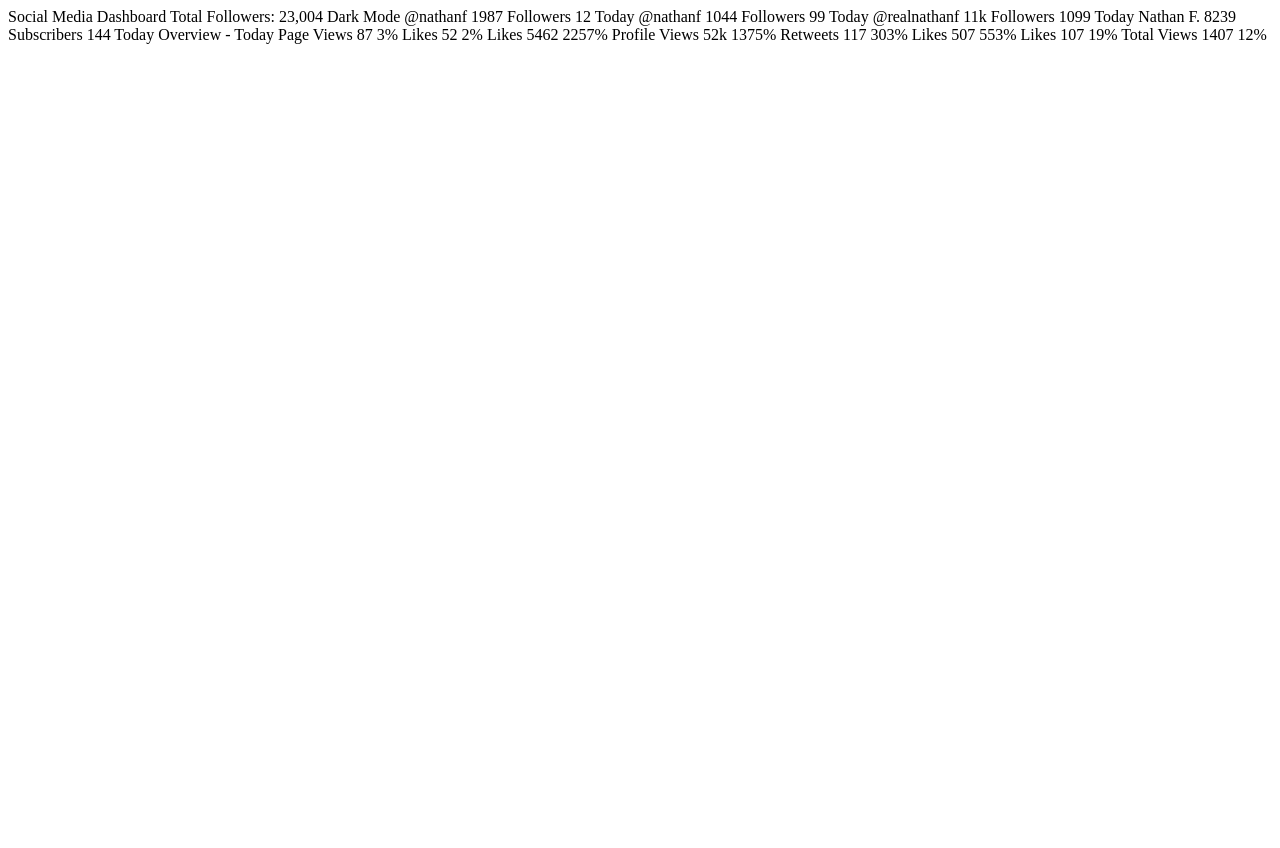
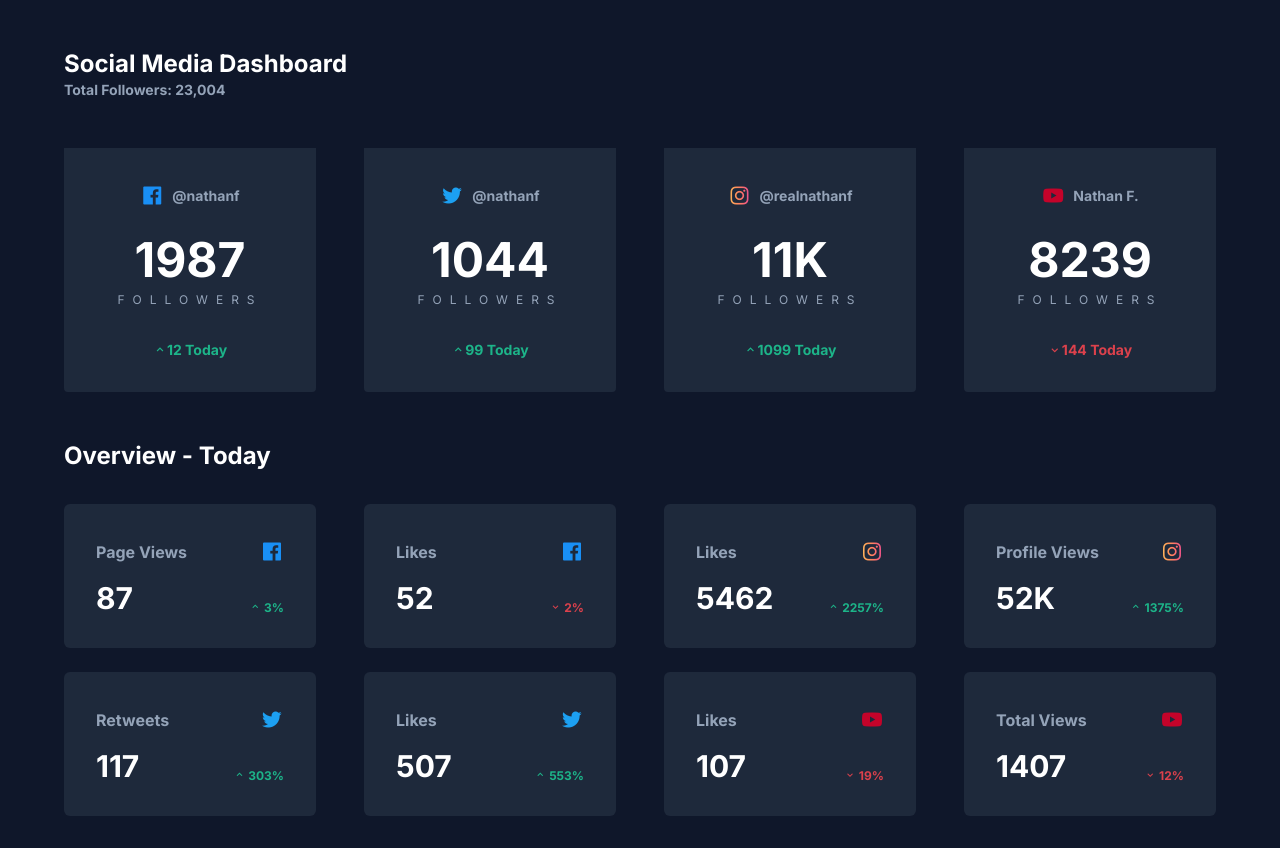
Before and after one commit to OGShawnLee/social-media-dashboard, a Svelte app: page / in a window 1280 px wide. Before the commit the page ends 800 px from the top, so only its background shows below. Built offline with nearby package versions, Linux system fonts and the light colour scheme.

Commit message:
:sparkles: feat: add dashboard component

```diff
--- a/index.html
+++ b/index.html
@@ -4,10 +4,17 @@
     <meta charset="UTF-8" />
     <link rel="icon" sizes="32x32" type="image/png" href="/favicon.ico" />
     <meta name="viewport" content="width=device-width, initial-scale=1.0" />
+    <link rel="preconnect" href="https://fonts.googleapis.com" />
+    <link rel="preconnect" href="https://fonts.gstatic.com" crossorigin />
+    <link
+      href="https://fonts.googleapis.com/css2?family=Inter:wght@400;700&display=swap"
+      rel="stylesheet"
+    />
+    <link href="https://unpkg.com/boxicons@2.1.2/css/boxicons.min.css" rel="stylesheet" />
     <title>Frontend Mentor | Social Media Dashboard</title>
   </head>
-  <body>
-    <div id="app"></div>
+  <body class="min-h-screen | bg-blue-gray-900 text-blue-gray-400 font-inter">
+    <div class="mb-18" id="app"></div>
     <script type="module" src="/src/main.ts"></script>
   </body>
 </html>
--- a/package.json
+++ b/package.json
@@ -17,6 +17,7 @@
     "svelte-preprocess": "^4.9.8",
     "tslib": "^2.3.1",
     "typescript": "^4.5.4",
-    "vite": "^2.9.0"
+    "vite": "^2.9.0",
+    "vite-plugin-windicss": "^1.8.3"
   }
 }
--- a/src/App.svelte
+++ b/src/App.svelte
@@ -1,61 +1,113 @@
-<!-- Header -->
-Social Media Dashboard
-<!-- Followers -->
-Total Followers: 23,004
-<!-- Theme Button -->
-Dark Mode
+<script>
+  import { AllTimeStat, Header, TodayStat } from './components';
+</script>
 
-<!-- Facebook-->
-@nathanf
-<!-- Followers -->
-1987 Followers
-<!-- Today -->
-12 Today
+<Header />
 
-<!-- Twitter -->
-@nathanf
-<!-- Followers -->
-1044 Followers
-<!-- Today -->
-99 Today
-
-<!-- Instagram -->
-@realnathanf
-<!-- Followers -->
-11k Followers
-<!-- Today -->
-1099 Today
-
-<!-- Youtube -->
-Nathan F.
-<!-- Subscribers -->
-8239 Subscribers 144 Today
-
-<!-- Overview -->
-Overview - Today
-
-<!-- Facebook -->
-<!-- Views -->
-Page Views 87 3%
-
-<!-- Likes -->
-Likes 52 2%
-
-<!-- Instagram -->
-<!-- Likes -->
-Likes 5462 2257%
-<!-- Views -->
-Profile Views 52k 1375%
-
-<!-- Facebook -->
-<!-- Retweets -->
-Retweets 117 303%
-
-<!-- Likes -->
-Likes 507 553%
-
-<!-- Youtube -->
-<!-- LIkes -->
-Likes 107 19%
-<!-- Views -->
-Total Views 1407 12%
+<main
+  class="max-w-xs sm:max-w-xl md:max-w-2xl lg:max-w-4xl xl:max-w-6xl 2xl:max-w-8xl mx-auto | flex flex-col gap-12">
+  <section class="grid md:grid-cols-2 xl:grid-cols-4 gap-12">
+    <AllTimeStat
+      socialMedia="Facebook"
+      icon="facebook-square text-facebook"
+      userName="@nathanf"
+      stat={1987}
+      statText="Followers"
+      isPositive={true}
+      todayStat={12}
+      border="after:bg-facebook" />
+    <AllTimeStat
+      socialMedia="Twitter"
+      icon="twitter text-twitter"
+      userName="@nathanf"
+      stat={1044}
+      statText="Followers"
+      isPositive={true}
+      todayStat={99}
+      border="after:bg-twitter" />
+    <AllTimeStat
+      socialMedia="Instagram"
+      icon="instagram text-transparent bg-clip-text bg-gradient-to-r from-instagram-yellow to-instagram-pink"
+      userName="@realnathanf"
+      stat="11K"
+      statText="Followers"
+      isPositive={true}
+      todayStat={1099}
+      border="after:(bg-gradient-to-r from-instagram-yellow to-instagram-pink)" />
+    <AllTimeStat
+      socialMedia="Youtube"
+      icon="youtube text-youtube"
+      userName="Nathan F."
+      stat={8239}
+      statText="Followers"
+      isPositive={false}
+      todayStat={144}
+      border="after:bg-youtube" />
+  </section>
+  <section>
+    <h2 class="mb-8 | text-2xl font-bold text-white">Overview - Today</h2>
+    <div
+      class="grid sm:grid-cols-2 gap-x-12 gap-y-6 children:(grid xl:grid-cols-2 gap-x-12 gap-y-8)">
+      <section>
+        <h3 class="sr-only">Facebook Stats</h3>
+        <TodayStat
+          heading="Page Views"
+          icon="facebook-square text-facebook"
+          stat={87}
+          percentage={3}
+          isPositive />
+        <TodayStat
+          heading="Likes"
+          icon="facebook-square text-facebook"
+          stat={52}
+          percentage={2}
+          isPositive={false} />
+      </section>
+      <section>
+        <h3 class="sr-only">Instagram</h3>
+        <TodayStat
+          heading="Likes"
+          icon="instagram text-transparent bg-clip-text bg-gradient-to-r from-instagram-yellow to-instagram-pink"
+          stat={5462}
+          percentage={2257}
+          isPositive />
+        <TodayStat
+          heading="Profile Views"
+          icon="instagram text-transparent bg-clip-text bg-gradient-to-r from-instagram-yellow to-instagram-pink"
+          stat="52K"
+          percentage={1375}
+          isPositive />
+      </section>
+      <section>
+        <h3 class="sr-only">Twitter</h3>
+        <TodayStat
+          heading="Retweets"
+          icon="twitter text-twitter"
+          stat={117}
+          percentage={303}
+          isPositive />
+        <TodayStat
+          heading="Likes"
+          icon="twitter text-twitter"
+          stat={507}
+          percentage={553}
+          isPositive />
+      </section>
+      <section>
+        <h3 class="sr-only">Youtube</h3>
+        <TodayStat
+          heading="Likes"
+          icon="youtube text-youtube"
+          stat={107}
+          percentage={19}
+          isPositive={false} />
+        <TodayStat
+          heading="Total Views"
+          icon="youtube text-youtube"
+          stat={1407}
+          percentage={12}
+          isPositive={false} />
+      </section>
+    </div>
+  </section>
+</main>
--- /dev/null
+++ b/src/components/AllTimeStat.svelte
@@ -0,0 +1,38 @@
+<script lang="ts">
+  export let socialMedia: string;
+  export let icon: string;
+  export let userName: string;
+  export let stat: number | string;
+  export let statText: string;
+  export let isPositive: boolean;
+  export let todayStat: number | string;
+  export let border: string;
+
+  $: iconDirection = isPositive ? 'up' : 'down';
+</script>
+
+<article
+  class="relative p-8 | flex flex-col items-center text-center | {border} rounded-b bg-blue-gray-800">
+  <h3 class="sr-only">{socialMedia}</h3>
+  <div class="flex items-center gap-2 mb-6">
+    <i class="bx bxl-{icon} text-2xl" />
+    <span class="text-sm font-bold"> {userName}</span>
+  </div>
+  <div class="flex flex-col gap-2">
+    <b class="text-5xl text-white"> {stat}</b>
+    <span class="text-xs uppercase tracking-[0.5rem]"> {statText} </span>
+  </div>
+  <div class="mt-8 | flex items-center | text-sm font-bold {isPositive ? 'text-lime' : 'text-red'}">
+    <i class="bx bx-chevron-{iconDirection}" />
+    <span>
+      {todayStat} Today
+    </span>
+  </div>
+</article>
+
+<style>
+  article::after {
+    content: '';
+    @apply absolute top-0 left-0 right-0 h-1 rounded-t;
+  }
+</style>
--- /dev/null
+++ b/src/components/Header.svelte
@@ -0,0 +1,16 @@
+<header
+  class="max-w-xs mx-auto my-12 divide-y divide-blue-gray-800 sm:(max-w-xl) md:max-w-2xl lg:max-w-4xl xl:max-w-6xl 2xl:max-w-8xl">
+  <div>
+    <h1 class="text-2xl font-bold text-white">Social Media Dashboard</h1>
+    <div class="text-sm font-bold">
+      <span> Total Followers: <b> 23,004 </b> </span>
+    </div>
+  </div>
+</header>
+
+<style>
+  header::after {
+    content: '';
+    @apply absolute top-0 right-0 left-0 h-72 bg-blue-gray-850 -z-10;
+  }
+</style>
--- /dev/null
+++ b/src/components/TodayStat.svelte
@@ -0,0 +1,23 @@
+<script lang="ts">
+  export let heading: string;
+  export let icon: string;
+  export let isPositive: boolean;
+  export let stat: number | string;
+  export let percentage: number | string;
+
+  $: iconDirection = isPositive ? 'up' : 'down';
+</script>
+
+<article class="p-8 | flex flex-col gap-3 | bg-blue-gray-800 rounded-md">
+  <header class="flex items-center justify-between">
+    <h4 class="capitalize font-bold">{heading}</h4>
+    <i class="bx bxl-{icon} text-2xl" />
+  </header>
+  <div class="flex items-end justify-between">
+    <b class="text-3xl text-white"> {stat}</b>
+    <div class="font-bold text-xs {isPositive ? 'text-lime' : 'text-red'}">
+      <i class="bx bx-chevron-{iconDirection}" />
+      <span> {percentage}% </span>
+    </div>
+  </div>
+</article>
--- /dev/null
+++ b/src/components/index.ts
@@ -0,0 +1,3 @@
+export { default as AllTimeStat } from './AllTimeStat.svelte';
+export { default as Header } from './Header.svelte';
+export { default as TodayStat } from './TodayStat.svelte';
--- a/src/main.ts
+++ b/src/main.ts
@@ -1,4 +1,5 @@
 import App from './App.svelte';
+import 'virtual:windi.css';
 
 const app = new App({
   target: document.getElementById('app'),
--- a/vite.config.ts
+++ b/vite.config.ts
@@ -1,7 +1,8 @@
+import windicss from 'vite-plugin-windicss';
 import { defineConfig } from 'vite';
 import { svelte } from '@sveltejs/vite-plugin-svelte';
 
 // https://vitejs.dev/config/
 export default defineConfig({
-  plugins: [svelte()],
+  plugins: [svelte(), windicss()],
 });
--- /dev/null
+++ b/windi.config.ts
@@ -0,0 +1,45 @@
+import { defineConfig } from 'windicss/helpers';
+
+function generateSafeList() {
+  const utilities = ['border', 'text'];
+  const values = ['facebook', 'twitter', 'youtube'];
+  return utilities.flatMap((utility) => {
+    return values.map((value) => `${utility}-${value}`);
+  });
+}
+
+export default defineConfig({
+  safelist: generateSafeList(),
+  theme: {
+    colors: {
+      'blue-gray': {
+        50: 'hsl(225, 100%, 98%)',
+        100: 'hsl(227, 47%, 96%)',
+        400: 'hsl(228, 34%, 66%)',
+        750: 'hsl(228, 12%, 44%)',
+        800: 'hsl(228, 28%, 20%)',
+        850: 'hsl(232, 19%, 15%)',
+        900: 'hsl(230, 17%, 14%)',
+      },
+      facebook: 'hsl(208, 92%, 53%)',
+      instagram: {
+        yellow: 'hsl(37, 97%, 70%)',
+        pink: 'hsl(329, 70%, 58%)',
+      },
+      lime: 'hsl(163, 72%, 41%)',
+      red: 'hsl(356, 69%, 56%)',
+      toggle: {
+        blue: 'hsl(210, 78%, 56%)',
+        green: 'hsl(146, 68%, 55%)',
+        light: 'hsl(230, 22%, 74%)',
+      },
+      transparent: 'transparent',
+      twitter: 'hsl(203, 89%, 53%)',
+      white: 'hsl(0, 0%, 100%)',
+      youtube: 'hsl(348, 97%, 39%)',
+    },
+    fontFamily: {
+      inter: ['Inter', 'sans-serif'],
+    },
+  },
+});
```
Also changed, not shown: 1 other file (tests, documents, lock files or other folders).
